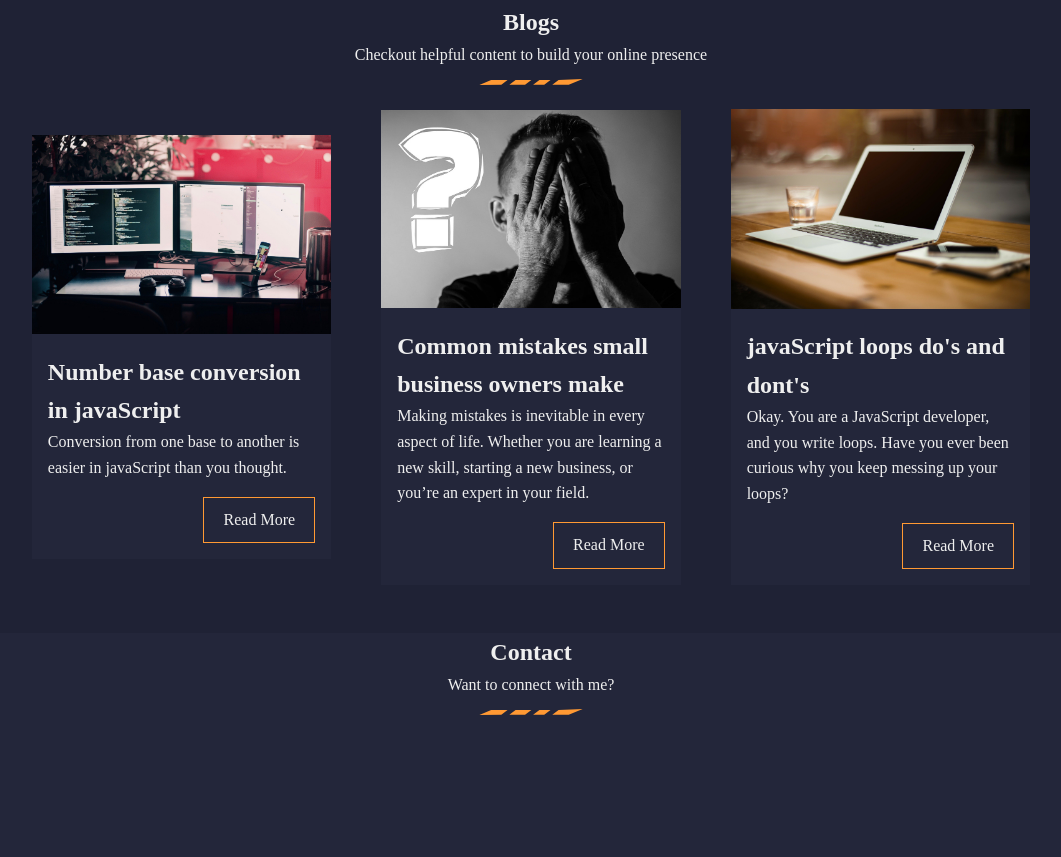
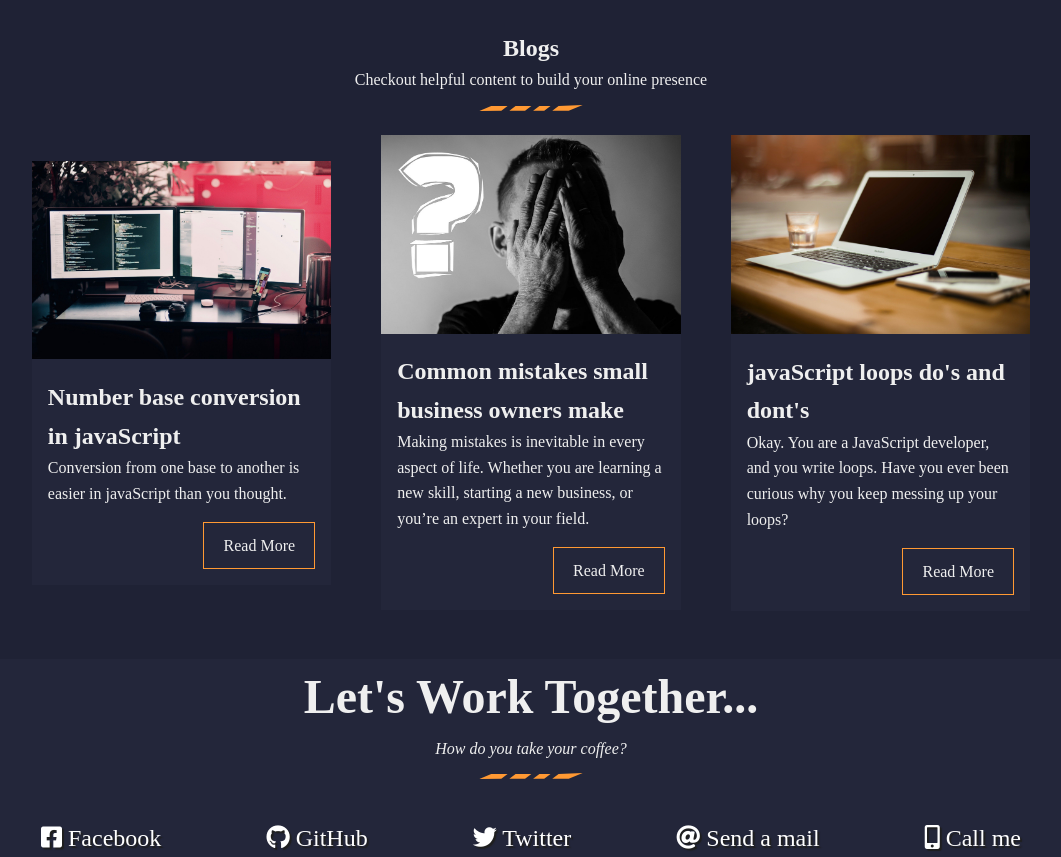
Before and after one commit to msodiq19/Personal-Portfolio, a plain HTML site: page index.html in a window 1280 px wide. Shown: the part 2704-3561 px from the top of the page, without its empty margins (109-1170 px from the left). Before the commit the page ends 3427 px from the top, so only its background shows below. Drawn offline with Linux system fonts and the light colour scheme; files whose address does not match are found by name.

Commit message:
finished up the basic website

```diff
--- a/index.html
+++ b/index.html
@@ -6,7 +6,7 @@
     <meta http-equiv="X-UA-Compatible" content="IE=edge">
     <meta name="viewport" content="width=device-width, initial-scale=1.0">
     <link rel="stylesheet" href="./css/style.css">
-
+    <link rel="stylesheet" href="https://use.fontawesome.com/releases/v5.15.4/css/all.css" integrity="sha384-DyZ88mC6Up2uqS4h/KRgHuoeGwBcD4Ng9SiP4dIRy0EXTlnuz47vAwmeGwVChigm" crossorigin="anonymous">
     <title>Porfolio - Muhammed Sodiq Akande</title>
 </head>
 
@@ -24,8 +24,8 @@
                         <li><a href="#about">about</a></li>
                         <li><a href="#portfolio">portfolio</a></li>
                         <li><a href="#testimonials">testimonials</a></li>
-                        <li><a href="#blog">blog</a></li>
-                        <li><a href="#contact">contact</a></li>
+                        <li><a href="#blogs">blog</a></li>
+                        <li><a href="#contacts">contact</a></li>
                     </ul>
                 </nav>
             </header>
@@ -252,24 +252,23 @@
 
     <!-- Contact section -->
     <section id="contacts">
-        <div class="container">
+        <class="container">
             <div class="title">
                 <!-- h2 with svg as border bottom -->
-                <h2>contact</h2>
-                <p>Want to connect with me?</p>
+                <h2>Let's work together...</h2>
+                <p>How do you take your coffee?</p>
                 <img src="./images/borderbottom.svg" alt="border-bottom">
             </div>
-            <div class="profiles">
-                <div class="quote">
-                    <!-- get a quote for my service -->
-                </div>
-                <div class="social-medias">
-                    <!-- social media profiles here -->
-                </div>
+            <div class="contact-links">
+                <a href="https://facebook.com/kmhmubin" target="_blank" class="btn contact-details"><i class="fab fa-facebook-square"></i> Facebook</a>
+                <a id="profile-link" href="https://github.com/sodiq2000" target="_blank" class="btn contact-details"><i class="fab fa-github"></i> GitHub</a>
+                <a href="https://twitter.com/kmhmubin" target="_blank" class="btn contact-details"><i class="fab fa-twitter"></i> Twitter</a>
+                <a href="mailto:muhammedsodiq2018@gmail.com" class="btn contact-details"><i class="fas fa-at"></i> Send a mail</a>
+                <a href="tel:+234-813-508-464-1" class="btn contact-details"><i class="fas fa-mobile-alt"></i> Call me</a>
             </div>
         </div>
     </section>
-    <!-- footer section -->
+
     <footer>
         <!-- footer goes here... -->
     </footer>
--- a/sass/style.scss
+++ b/sass/style.scss
@@ -1,3 +1,4 @@
+@import url('https://fonts.googleapis.com/css2?family=Poppins&display=swap');
 $primary-color: #23263A;
 $dark-color: #1f2235;
 $light-color: #efefef;
@@ -15,6 +16,7 @@ body {
     line-height: 1.6;
     background-color: $primary-color;
     color: $light-color;
+    font-family: Poppins sans-serif;
 }
 
 .container {
@@ -331,9 +333,33 @@ body {
         @extend %title;
         h2 {
             text-transform: capitalize;
+            font-size: 3em
+        }
+        p{
+            font-style: italic
         }
         img {
             @extend %svg;
         }
     }
+    .contact-links {
+        display: flex;
+        justify-content: space-between;
+        width: 80%;
+        margin: auto;
+        max-width: 980px;
+        margin-top: 2rem;
+        flex-wrap: wrap;
+
+        .contact-details {
+            text-decoration: none;
+            color: #fff;
+            font-size: 1.5rem;
+            text-shadow: 2px 2px 1px #1f1f1f;
+            transition: transform 0.3s ease-out;
+        }
+        .contact-details:hover {
+            transform: translateY(8px);
+        }
+    }
 }
```
Also changed, not shown: css/style.css, 1 other file.
